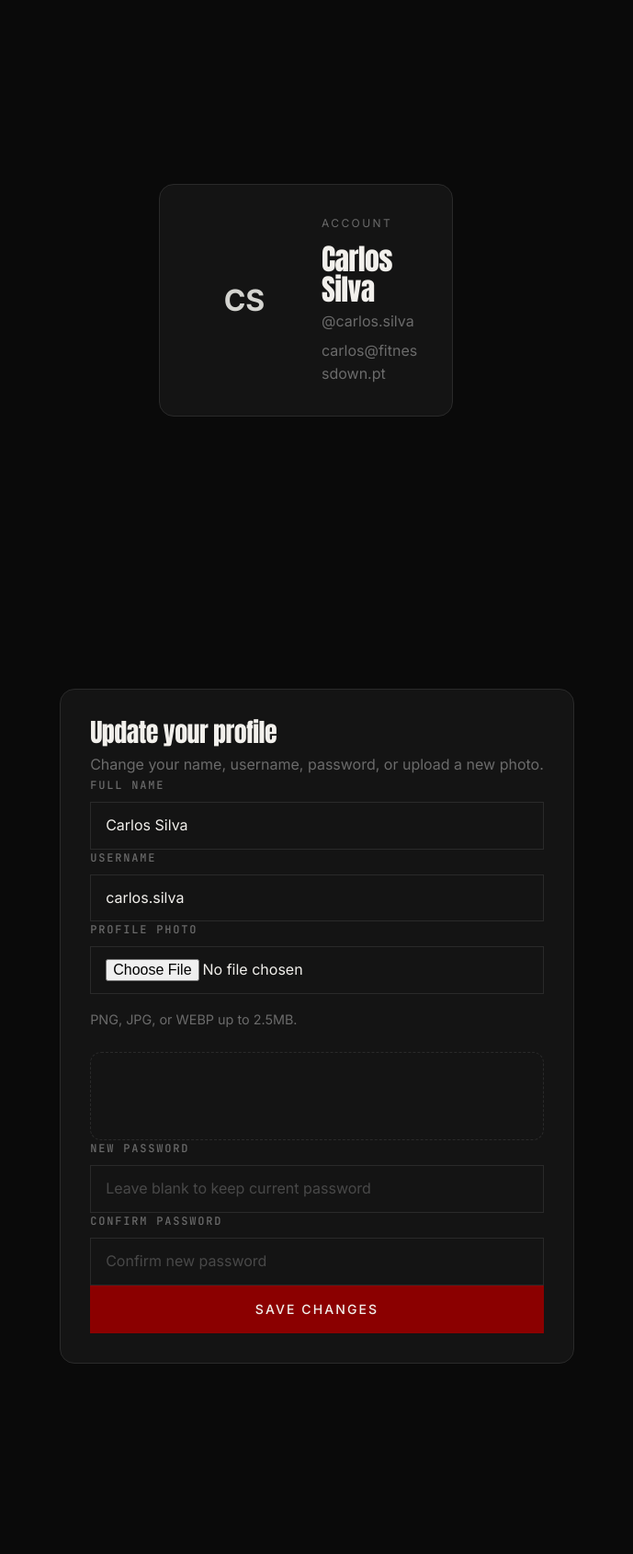
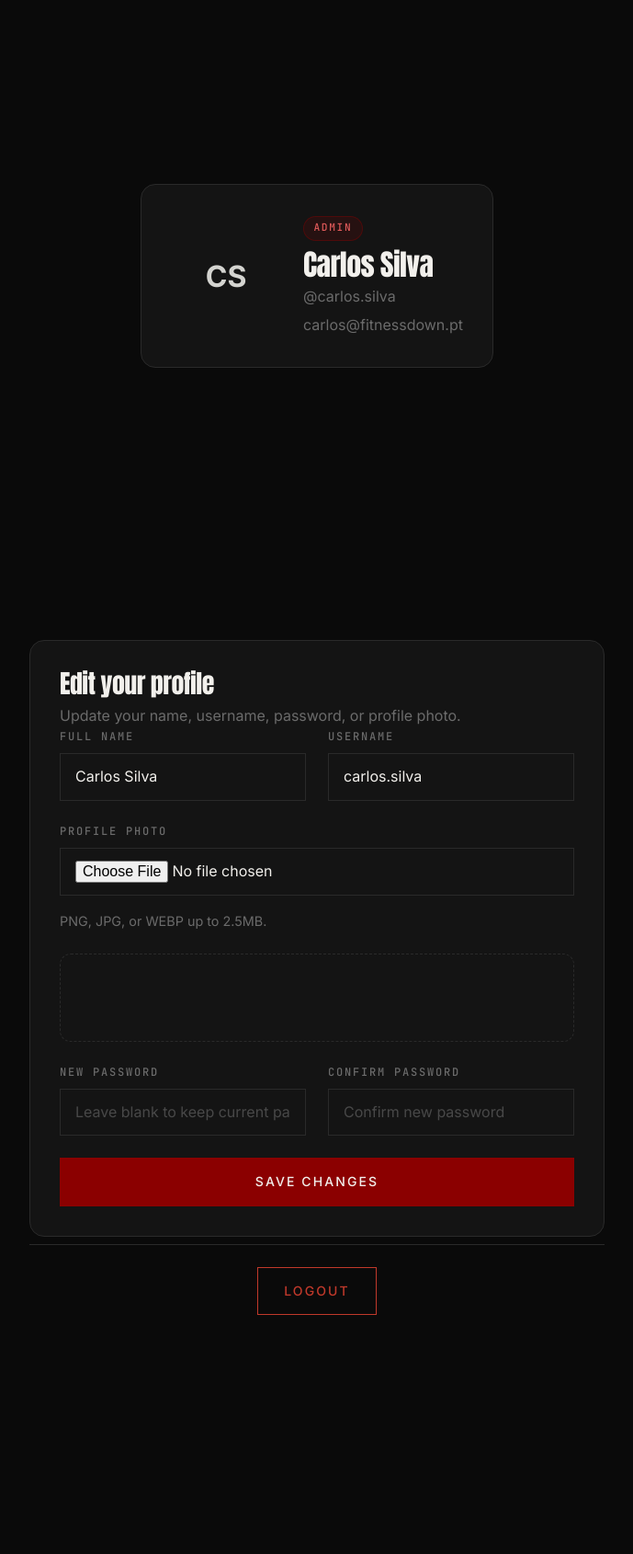
Before and after one commit to AfonsoBouca/gym-management-platform, a PHP site: page /profile.php in a window 1280 px wide. Shown: the part 191-1881 px from the top of the page at 92% size, without its empty margins (295-984 px from the left). Run offline with PHP 8.4, Linux system fonts and the light colour scheme; the visitor is signed in with stand-in values (Sample User, id 1); data comes from the database, SQL or seed files in the repository; both versions use the stored data as it was after the commit.

Commit message:
small adjustments

```diff
--- a/css/components/button.css
+++ b/css/components/button.css
@@ -64,3 +64,14 @@
     display: flex;
     width: 100%;
 }
+
+.button--danger {
+    background-color: transparent;
+    color: #c0392b;
+    border-color: #c0392b;
+}
+
+.button--danger:hover {
+    background-color: #c0392b;
+    color: var(--text);
+}
--- a/css/pages/profile.css
+++ b/css/pages/profile.css
@@ -65,8 +65,58 @@
     color: var(--text-muted);
 }
 
+.profile-role-badge {
+    display: inline-block;
+    font-family: var(--font-mono);
+    font-size: 0.7rem;
+    font-weight: 500;
+    letter-spacing: 0.15em;
+    text-transform: uppercase;
+    padding: 0.2rem 0.65rem;
+    border-radius: 2rem;
+    margin-bottom: 0.6rem;
+}
+
+.profile-role-badge--member {
+    background: rgba(74, 158, 206, 0.1);
+    border: 1px solid rgba(74, 158, 206, 0.3);
+    color: #4a9ece;
+}
+
+.profile-role-badge--trainer {
+    background: rgba(46, 160, 67, 0.1);
+    border: 1px solid rgba(46, 160, 67, 0.3);
+    color: #3fb950;
+}
+
+.profile-role-badge--admin {
+    background: rgba(139, 0, 0, 0.15);
+    border: 1px solid rgba(139, 0, 0, 0.4);
+    color: #e05a5a;
+}
+
+.profile-logout {
+    display: flex;
+    justify-content: center;
+    padding-top: 1.5rem;
+    margin-top: 0.5rem;
+    border-top: 1px solid var(--border);
+}
+
 .profile-page__form {
     display: grid;
+}
+
+.profile-form {
+    display: flex;
+    flex-direction: column;
+    gap: 1.5rem;
+}
+
+.profile-form__row {
+    display: grid;
+    gap: 1.5rem;
+    grid-template-columns: 1fr 1fr;
 }
 
 .profile-form-card {
@@ -135,13 +185,14 @@
     font-size: 0.9rem;
 }
 
+@media (max-width: 600px) {
+    .profile-form__row {
+        grid-template-columns: 1fr;
+    }
+}
+
 @media (min-width: 840px) {
     .profile-page {
         padding-top: 6rem;
     }
-
-    .profile-page__hero {
-        grid-template-columns: 320px 1fr;
-        align-items: start;
-    }
 }
--- a/includes/auth.php
+++ b/includes/auth.php
@@ -63,7 +63,7 @@ function try_remember_login(): void {
 
     $token_hash = hash('sha256', $_COOKIE[REMEMBER_COOKIE]);
     $stmt = get_db()->prepare(
-        "SELECT rt.user_id, rt.expires_at, u.role, u.is_active, u.name
+        "SELECT rt.user_id, rt.expires_at, u.role, u.is_active, u.name, u.username
            FROM remember_me_tokens rt
            JOIN users u ON u.id = rt.user_id
           WHERE rt.token_hash = :th"
@@ -73,9 +73,10 @@ function try_remember_login(): void {
 
     if ($row && $row['is_active'] && strtotime($row['expires_at']) > time()) {
         session_regenerate_id(true);
-        $_SESSION['user_id'] = $row['user_id'];
-        $_SESSION['role']    = $row['role'];
+        $_SESSION['user_id']   = $row['user_id'];
+        $_SESSION['role']      = $row['role'];
         $_SESSION['user_name'] = $row['name'];
+        $_SESSION['username']  = $row['username'];
     } else {
         clear_remember_cookie();
     }
--- a/includes/header.php
+++ b/includes/header.php
@@ -37,12 +37,7 @@ $current_page = basename($_SERVER['PHP_SELF'], '.php');
         <nav class="primary-nav" aria-label="Primary">
             <ul class="primary-nav__list">
                 <li><a href="/classes.php" class="primary-nav__link" <?= $current_page === 'classes' ? 'aria-current="page"' : '' ?>>Classes</a></li>
-                <?php if (isset($_SESSION['user_id'])): ?>
-                    <li><a href="/profile.php" class="primary-nav__link" <?= $current_page === 'profile' ? 'aria-current="page"' : '' ?>>
-                        <?= htmlspecialchars($_SESSION['user_name']) ?>
-                    </a></li>
-                    <li><a href="/logout.php" class="primary-nav__link">Logout</a></li>
-                <?php else: ?>
+                <?php if (!isset($_SESSION['user_id'])): ?>
                     <li><a href="/login.php" class="primary-nav__link" <?= $current_page === 'login' ? 'aria-current="page"' : '' ?>>Login</a></li>
                 <?php endif; ?>
             </ul>
--- a/login.php
+++ b/login.php
@@ -1,5 +1,5 @@
 <?php
-require_once __DIR__ . '/php/includes/auth.php';
+require_once __DIR__ . '/includes/auth.php';
 
 if (!empty($_SESSION['user_id'])) {
     redirect_by_role($_SESSION['role']);
@@ -24,6 +24,7 @@ if ($_SERVER['REQUEST_METHOD'] === 'POST') {
             $_SESSION['user_id']   = $user['id'];
             $_SESSION['role']      = $user['role'];
             $_SESSION['user_name'] = $user['name'];
+            $_SESSION['username']  = $user['username'];
 
             if (!empty($_POST['remember'])) {
                 set_remember_cookie($user['id']);
--- a/profile.php
+++ b/profile.php
@@ -134,17 +134,20 @@ include __DIR__ . '/includes/header.php';
 ?>
 
 <main class="profile-page">
+
     <section class="profile-page__hero">
-        <div class="profile-card profile-card--summary">
-            <div class="profile-avatar <?= $profile_photo ? 'profile-avatar--image' : 'profile-avatar--fallback' ?>">
+        <div class="profile-card">
+            <div class="profile-avatar <?= $profile_photo ? 'profile-avatar--image' : 'profile-avatar--initials' ?>">
                 <?php if ($profile_photo): ?>
-                    <img src="<?= e($profile_photo) ?>" alt="<?= e($user['name']) ?> profile photo">
+                    <img src="<?= e($profile_photo) ?>" alt="<?= e($user['name']) ?>">
                 <?php else: ?>
-                    <span><?= e(implode('', array_map(fn($part) => strtoupper($part[0] ?? ''), explode(' ', $user['name']))) ?: 'U') ?></span>
+                    <span><?= e(implode('', array_map(fn($p) => strtoupper($p[0] ?? ''), explode(' ', $user['name']))) ?: 'U') ?></span>
                 <?php endif; ?>
             </div>
             <div class="profile-card__body">
-                <p class="profile-card__label">Account</p>
+                <span class="profile-role-badge profile-role-badge--<?= e($_SESSION['role'] ?? 'member') ?>">
+                    <?= e(ucfirst($_SESSION['role'] ?? 'member')) ?>
+                </span>
                 <h1 class="profile-card__title"><?= e($user['name']) ?></h1>
                 <p class="profile-card__meta">@<?= e($user['username']) ?></p>
                 <p class="profile-card__email"><?= e($user['email']) ?></p>
@@ -155,8 +158,8 @@ include __DIR__ . '/includes/header.php';
     <section class="profile-page__form">
         <div class="profile-form-card">
             <header class="profile-form-card__header">
-                <h2>Update your profile</h2>
-                <p>Change your name, username, password, or upload a new photo.</p>
+                <h2>Edit your profile</h2>
+                <p>Update your name, username, password, or profile photo.</p>
             </header>
 
             <?php if ($success): ?>
@@ -173,17 +176,18 @@ include __DIR__ . '/includes/header.php';
                 </div>
             <?php endif; ?>
 
-            <form class="form" action="/profile.php" method="post" enctype="multipart/form-data" novalidate>
+            <form class="profile-form" action="/profile.php" method="post" enctype="multipart/form-data" novalidate>
                 <input type="hidden" name="csrf_token" value="<?= csrf_token() ?>">
 
+                <div class="profile-form__row">
                     <div class="form__group">
                         <label for="name" class="form__label">Full name</label>
                         <input type="text" id="name" name="name" class="form__input" value="<?= e($name) ?>" required>
                     </div>
-
                     <div class="form__group">
                         <label for="username" class="form__label">Username</label>
                         <input type="text" id="username" name="username" class="form__input" value="<?= e($username) ?>" required>
+                    </div>
                 </div>
 
                 <div class="form__group">
@@ -193,20 +197,26 @@ include __DIR__ . '/includes/header.php';
                     <div id="photo-preview" class="profile-photo-preview" aria-live="polite"></div>
                 </div>
 
+                <div class="profile-form__row">
                     <div class="form__group">
                         <label for="password" class="form__label">New password</label>
                         <input type="password" id="password" name="password" class="form__input" placeholder="Leave blank to keep current password" autocomplete="new-password">
                     </div>
-
                     <div class="form__group">
                         <label for="password-confirm" class="form__label">Confirm password</label>
                         <input type="password" id="password-confirm" name="password_confirm" class="form__input" placeholder="Confirm new password" autocomplete="new-password">
+                    </div>
                 </div>
 
                 <button type="submit" class="button button--primary button--block">Save changes</button>
             </form>
         </div>
+
+        <div class="profile-logout">
+            <a href="/logout.php" class="button button--danger">Logout</a>
+        </div>
     </section>
+
 </main>
 
 <?php include __DIR__ . '/includes/footer.php';
--- a/register.php
+++ b/register.php
@@ -66,9 +66,10 @@ if ($_SERVER['REQUEST_METHOD'] === 'POST') {
         $user_id = (int) $pdo->lastInsertId();
 
         session_regenerate_id(true);
-        $_SESSION['user_id'] = $user_id;
-        $_SESSION['role'] = 'member';
+        $_SESSION['user_id']  = $user_id;
+        $_SESSION['role']     = 'member';
         $_SESSION['user_name'] = $name;
+        $_SESSION['username'] = $username;
 
         redirect_by_role('member');
     }
```
Also changed, not shown: index.html (deleted, +0 -309 lines), index.php (added, +219 -0 lines), database/gym.db. Lines whose indentation alone changed are shown as unchanged.
